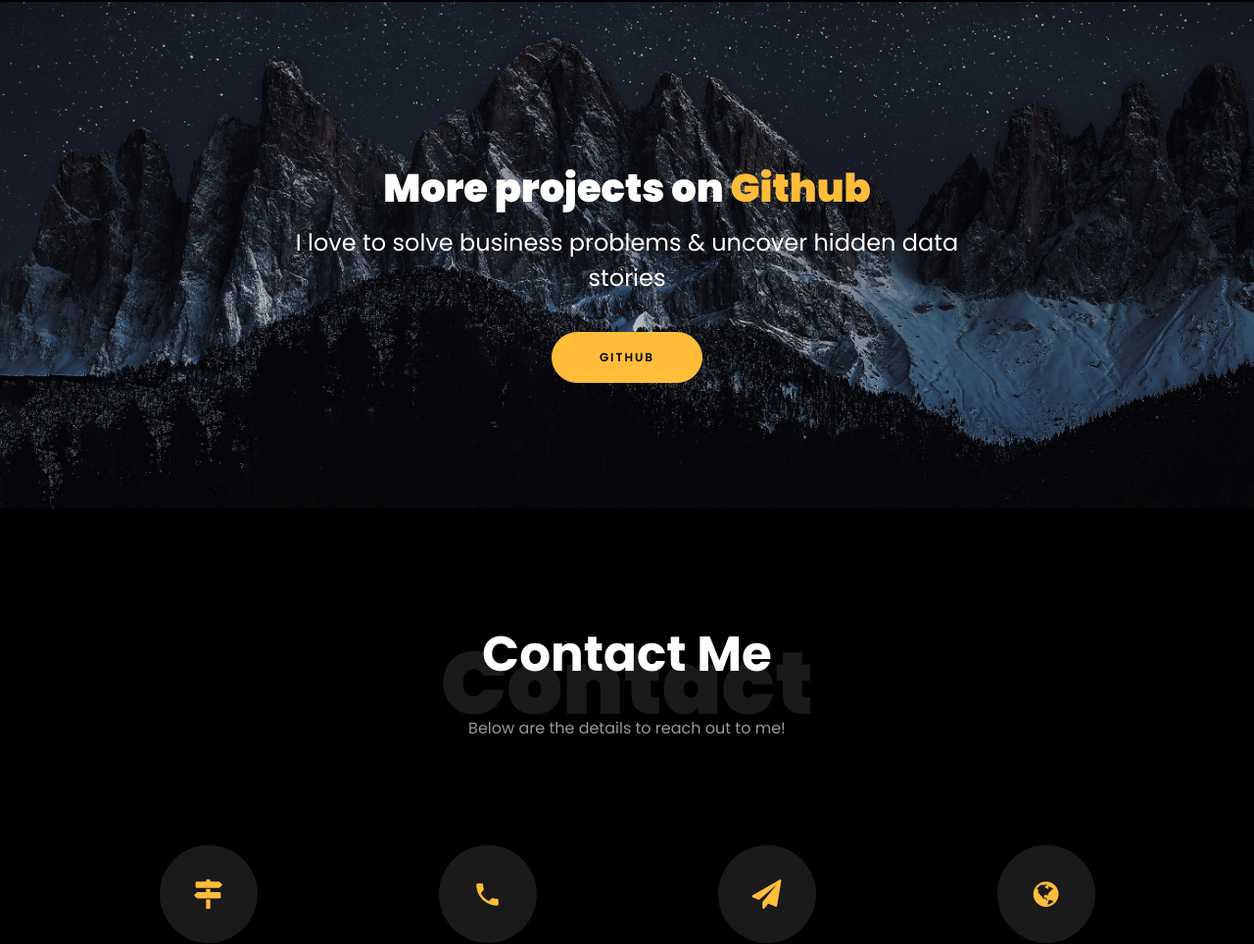
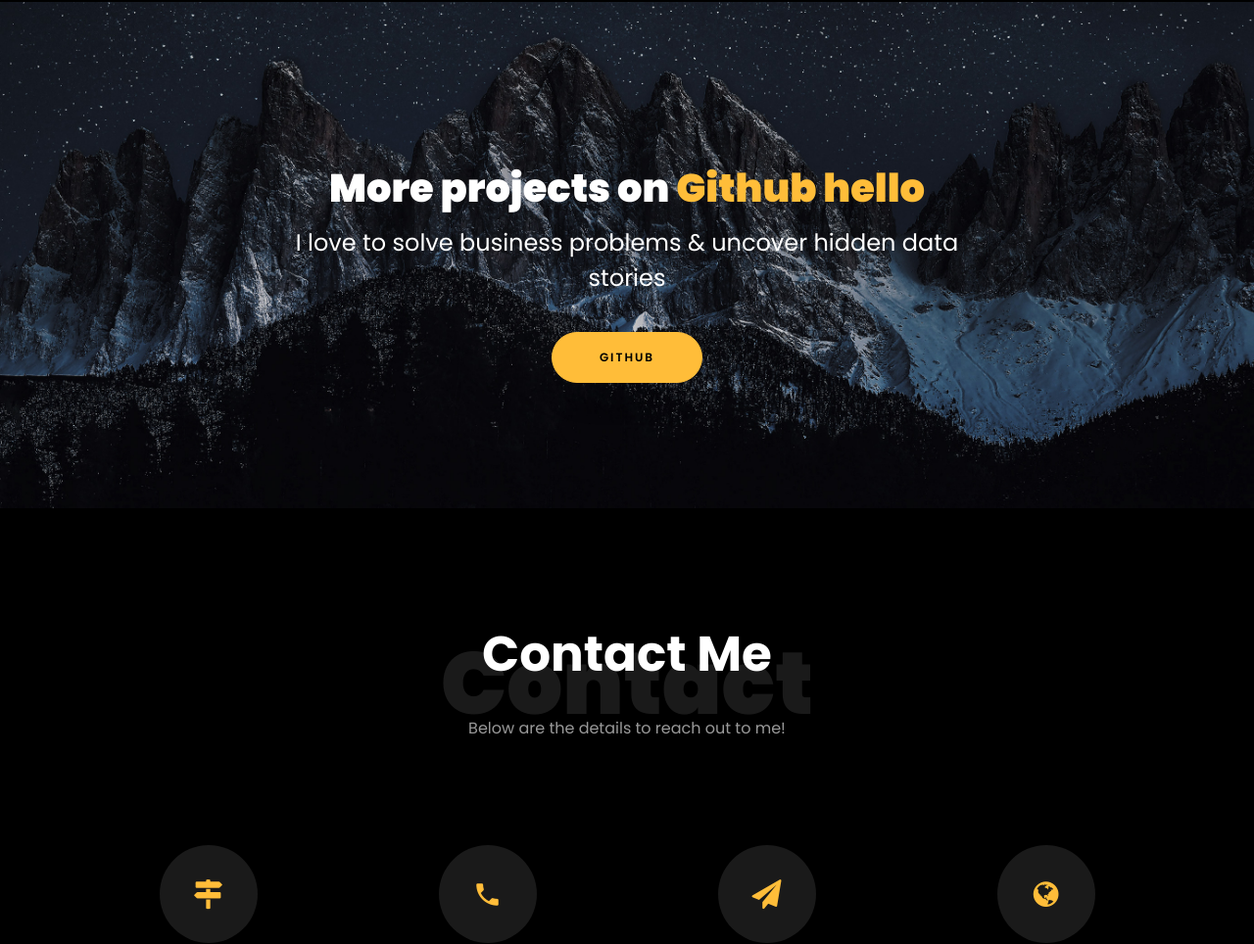
Before and after one commit to ammarkhan6949/Ammar-khan-portfolio, a plain HTML site: page index.html in a window 1280 px wide. Shown: the part 4925-5889 px from the top of the page at 98% size. Drawn offline with Linux system fonts and the light colour scheme; files whose address does not match are found by name.

Commit message:
Update index.html

```diff
--- a/index.html
+++ b/index.html
@@ -532,7 +532,7 @@
 			<!-- <div class="container"> -->
 				<div class="row justify-content-center">
 					<div class="col-md-7 ftco-animate text-center">
-						<h2>More projects on<span> Github  </span> </h2>
+						<h2>More projects on<span> Github hello </span> </h2>
 						<div class="heading"> <h4> I love to solve business problems &amp; uncover hidden data stories </h4>
 						<br>
 						<p><a href="https://github.com/ammarkhan6949" class="btn btn-primary py-3 px-5">GitHub</a></p>
```
